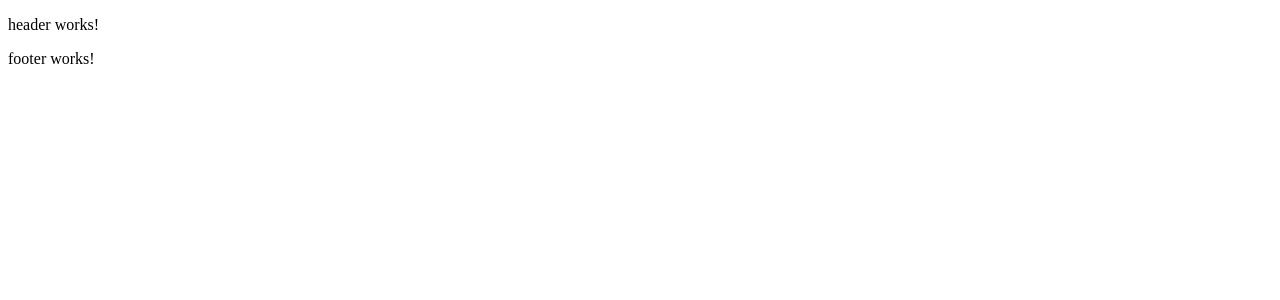
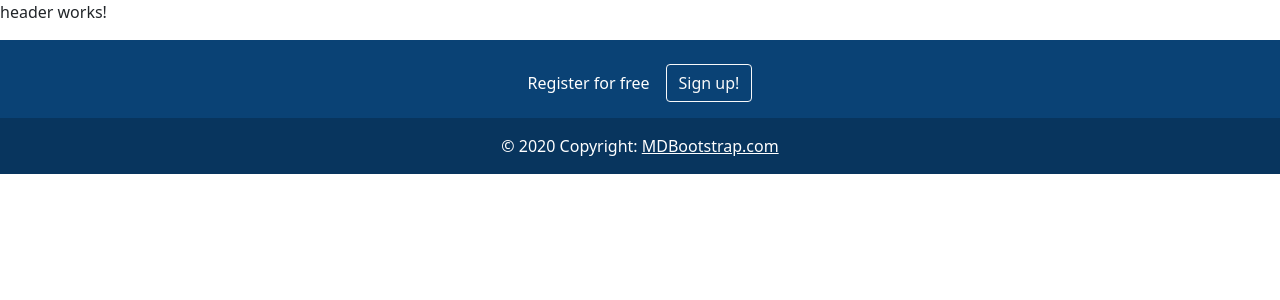
Before and after one commit to Sameersamantra1991/project1, an Angular app: page / in a window 1280 px wide. Shown: the top 300 px of the page. Built offline with nearby package versions, Linux system fonts and the light colour scheme.

Commit message:
footer content added

```diff
--- a/package.json
+++ b/package.json
@@ -19,6 +19,7 @@
     "@angular/platform-browser": "~11.2.14",
     "@angular/platform-browser-dynamic": "~11.2.14",
     "@angular/router": "~11.2.14",
+    "bootstrap": "^5.1.3",
     "rxjs": "~6.6.0",
     "tslib": "^2.0.0",
     "zone.js": "~0.11.3"
--- a/src/app/footer/footer.component.html
+++ b/src/app/footer/footer.component.html
@@ -1 +1,27 @@
-<p>footer works!</p>
+<section class="">
+    <!-- Footer -->
+    <footer class="text-center text-white" style="background-color: #0a4275;">
+      <!-- Grid container -->
+      <div class="container p-4 pb-0">
+        <!-- Section: CTA -->
+        <section class="">
+          <p class="d-flex justify-content-center align-items-center">
+            <span class="me-3">Register for free</span>
+            <button type="button" class="btn btn-outline-light btn-rounded">
+              Sign up!
+            </button>
+          </p>
+        </section>
+        <!-- Section: CTA -->
+      </div>
+      <!-- Grid container -->
+
+      <!-- Copyright -->
+      <div class="text-center p-3" style="background-color: rgba(0, 0, 0, 0.2);">
+        © 2020 Copyright:
+        <a class="text-white" href="https://mdbootstrap.com/">MDBootstrap.com</a>
+      </div>
+      <!-- Copyright -->
+    </footer>
+    <!-- Footer -->
+  </section>
--- a/src/styles.css
+++ b/src/styles.css
@@ -1 +1,2 @@
 /* You can add global styles to this file, and also import other style files */
+@import '~bootstrap/dist/css/bootstrap.css'
```
Also changed, not shown: 1 other file (tests, documents, lock files or other folders).
